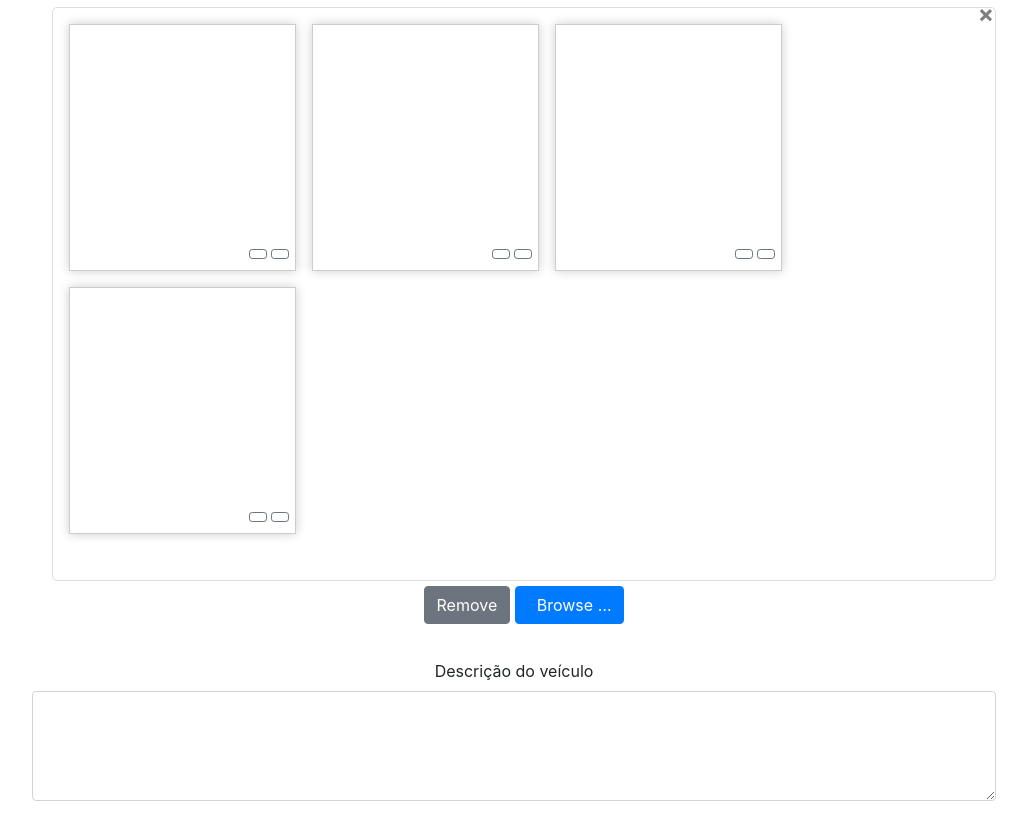
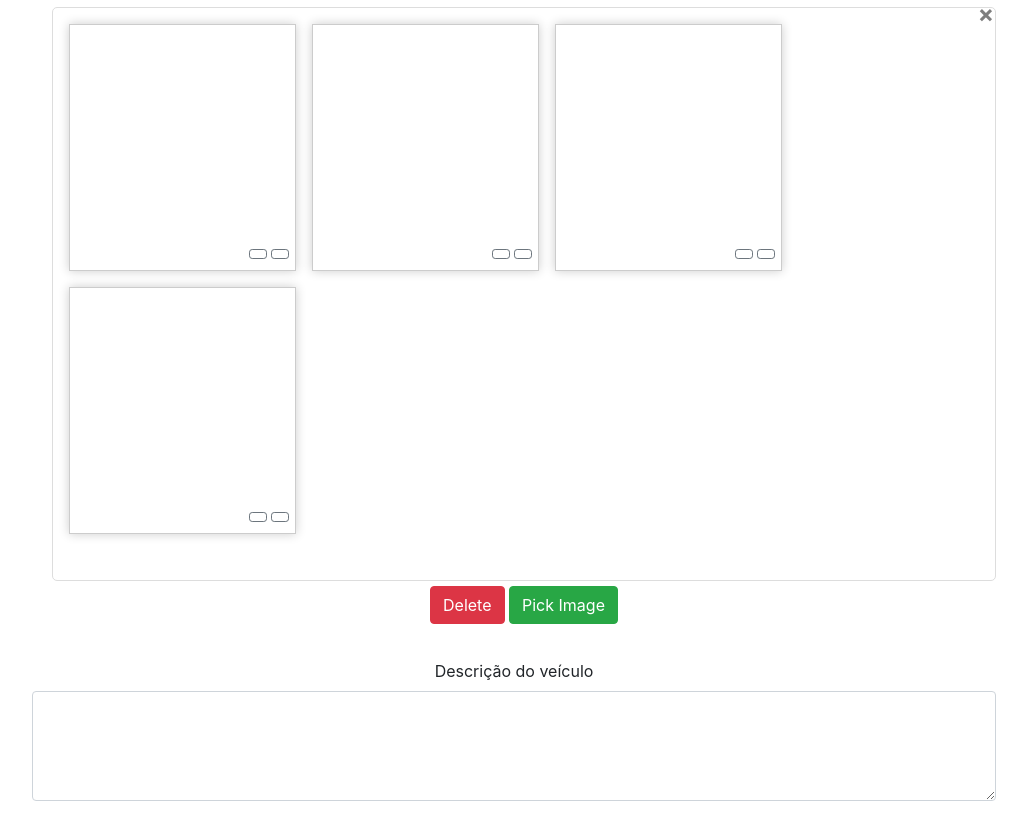
Before and after one commit to henrimusic/artcar, a Node project: template app/views/wb-admin/formVeiculo.ejs in a window 1280 px wide. Shown: the part 480-1303 px from the top of the page, without its empty margins (126-1153 px from the left). Run offline with Node 20 templates, Linux system fonts and the light colour scheme; the template is opened without the code that fills it, so the values that code supplies are empty.

Commit message:
append files

```diff
--- a/app/views/wb-admin/formVeiculo.ejs
+++ b/app/views/wb-admin/formVeiculo.ejs
@@ -206,7 +206,6 @@
      theme: "gly",
      maxFileCount: 8,
      validateInitialCount: true,
-     overwriteInitial: false,
      showCaption: false,
      dropZoneEnabled: false,
      showUpload: false,
@@ -216,7 +215,14 @@
      '<%=fotos[2].base64%>',
      '<%=fotos[3].base64%>'],
      initialPreviewAsData : true,
-     initialPreviewFileType : 'image'
+     initialPreviewFileType : 'image',
+     previewFileType: "image",
+     browseClass: "btn btn-success",
+     browseLabel: "Pick Image",
+     browseIcon: "<i class=\"glyphicon glyphicon-picture\"></i> ",
+     removeClass: "btn btn-danger",
+     removeLabel: "Delete",
+     removeIcon: "<i class=\"glyphicon glyphicon-trash\"></i> "
    });
   });
 
```
